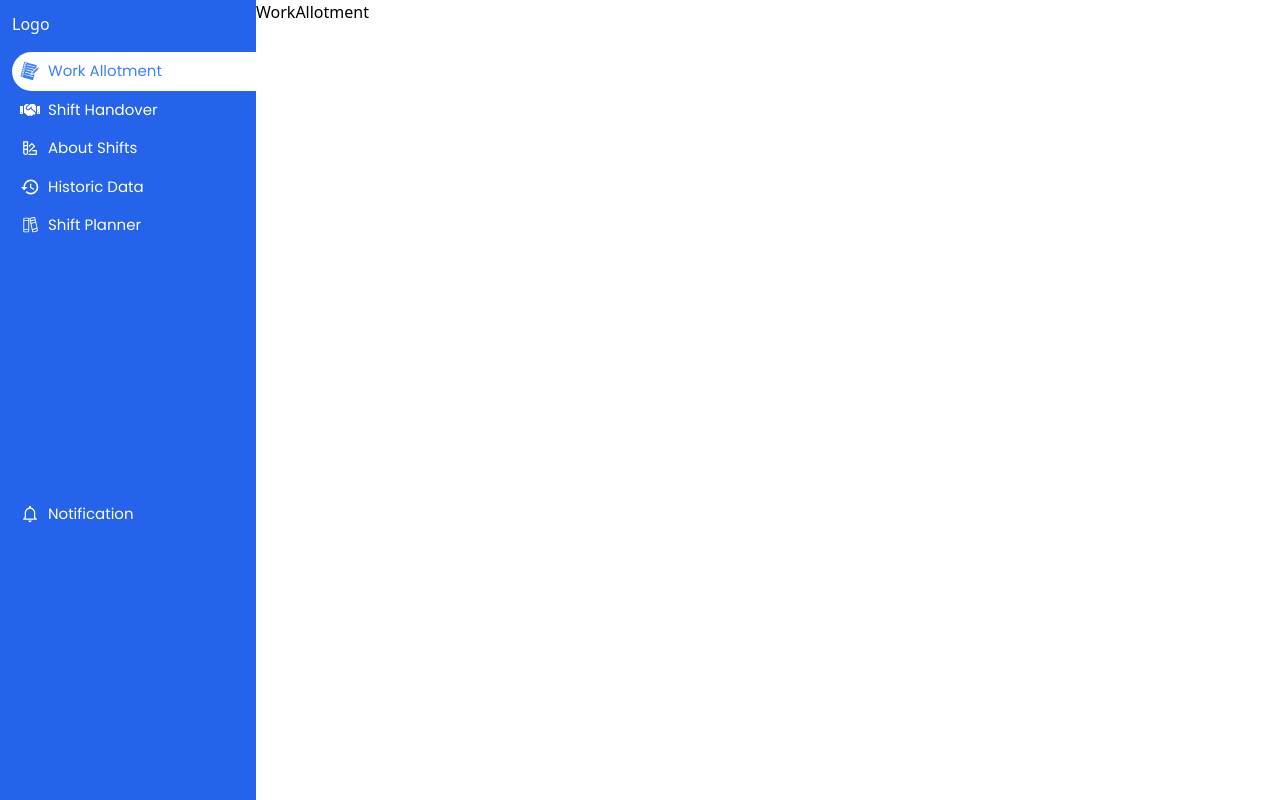
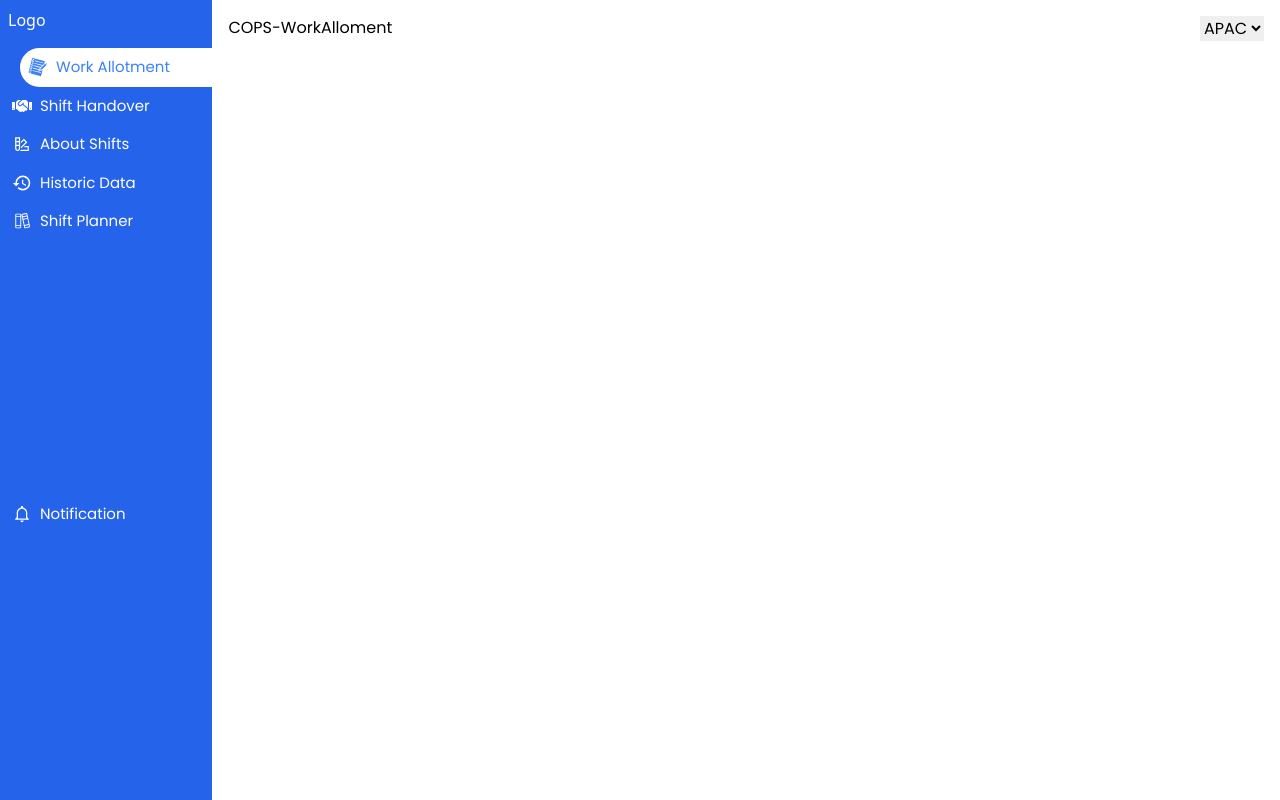
Before and after one commit to SantaRodevelopers/Dashboard-2.0, a React (Vite) app: page / in a window 1280 px wide. Built offline with nearby package versions, Linux system fonts and the light colour scheme; what @butterfail/tailwindcss-inverted-radius would draw is missing.

Commit message:
7/29-Work Allotment

```diff
--- a/src/App.jsx
+++ b/src/App.jsx
@@ -8,8 +8,8 @@ const App = () => {
 
   return (
     <>
-      <div className='flex'>
-      <div className='h-screen w-1/5'>
+      <div className='flex w-full'>
+      <div className='h-screen w-1/5 sticky top-0'>
         <Navbar />
       </div>
       <NavRoutes/>
--- a/src/components/NavItem.jsx
+++ b/src/components/NavItem.jsx
@@ -7,13 +7,13 @@ const NavItem = ({ image, navItem, navPath }) => {
     return (
         <>
             {navItem == 'Notification' ? <NavLink to={navPath} className={({ isActive }) =>
-    isActive ? "w-full absolute bottom-1/3 flex gap-2 items-center bg-white text-blue-500 py-2 pl-2 rounded-s-full": "absolute bottom-1/3 flex gap-2 items-center py-2 pl-2 rounded-r-full w-full"
+    isActive ? "w-full absolute bottom-1/3 flex gap-2 items-center ml-5 bg-white text-blue-500 py-2 pl-2 rounded-s-full transition-all duration-300 ease-in": "absolute bottom-1/3 ml-1 flex gap-2 items-center py-2 pl-2 rounded-s-full w-full transition-all duration-300 ease-out"
   }>
                 {image}
                 <h3>{navItem}</h3>
             </NavLink> :
             <NavLink to={navPath} className = {({ isActive }) =>
-            isActive ? "flex gap-2 items-center py-2 pl-2 bg-white text-blue-500 rounded-s-full transition-all duration-300 ease-in" : "flex gap-2 items-center py-2 pl-2 transition-all duration-300 ease-out"
+            isActive ? "flex gap-2 items-center ml-5 py-2 pl-2 bg-white text-blue-500 rounded-s-full transition-all duration-300 ease-in" : "flex gap-2 ml-1 items-center py-2 pl-2 transition-all duration-300 ease-out"
   }>
                 {image}
                 <h3>{navItem}</h3>
--- a/src/components/Navbar.jsx
+++ b/src/components/Navbar.jsx
@@ -19,9 +19,9 @@ const Navbar = () => {
         {image: <IoMdNotificationsOutline  size={'20px'}/>,item: "Notification",id:6,navLink:'/notification'}
     ]
   return (
-    <div className='bg-blue-600 w-full py-3 pl-3 text-white h-full'>
-        <div className="logo mb-4">Logo</div>
-        <div className='flex flex-col font-poppins text-[15px]'>
+    <div className='bg-blue-600 w-full py-2 text-white h-full relative'>
+        <div className="logo ml-2 mb-4">Logo</div>
+        <div className=' font-poppins text-[15px]'>
            {adminItems.map((item)=>{
                 return <NavItem image = {item.image} navItem = {item.item} key={item.id} navPath = {item.navLink}/>
            })}
--- a/src/pages/WorkAllotment.jsx
+++ b/src/pages/WorkAllotment.jsx
@@ -2,7 +2,19 @@ import React from 'react'
 
 const WorkAllotment = () => {
   return (
-    <div>WorkAllotment</div>
+    <div className='p-4 font-poppins w-full'>
+      <div className='flex justify-between'>
+      <h1>COPS-WorkAlloment</h1>
+      <select name="shifts" id="shifts">
+        <option value="APAC">APAC</option>
+        <option value="EMEA">EMEA</option>
+        <option value="NA">NA</option>
+
+      </select>
+
+      </div>
+
+    </div>
   )
 }
 
```
